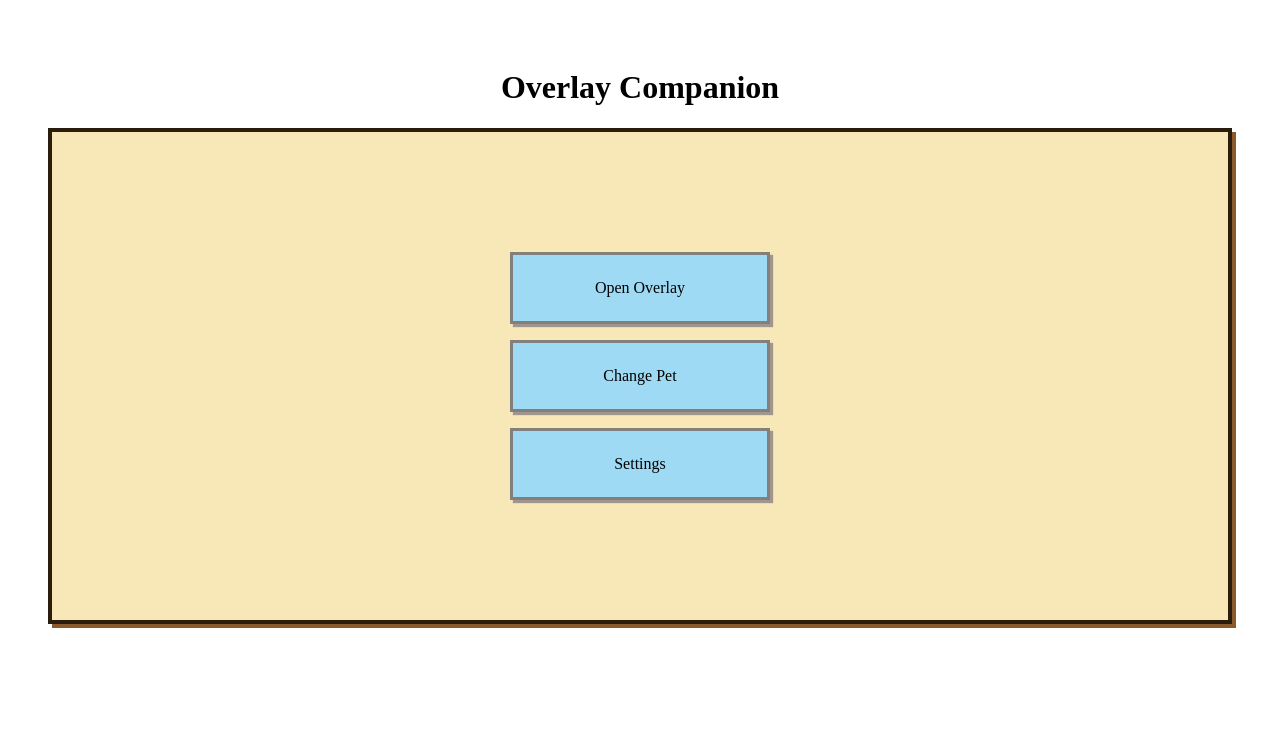
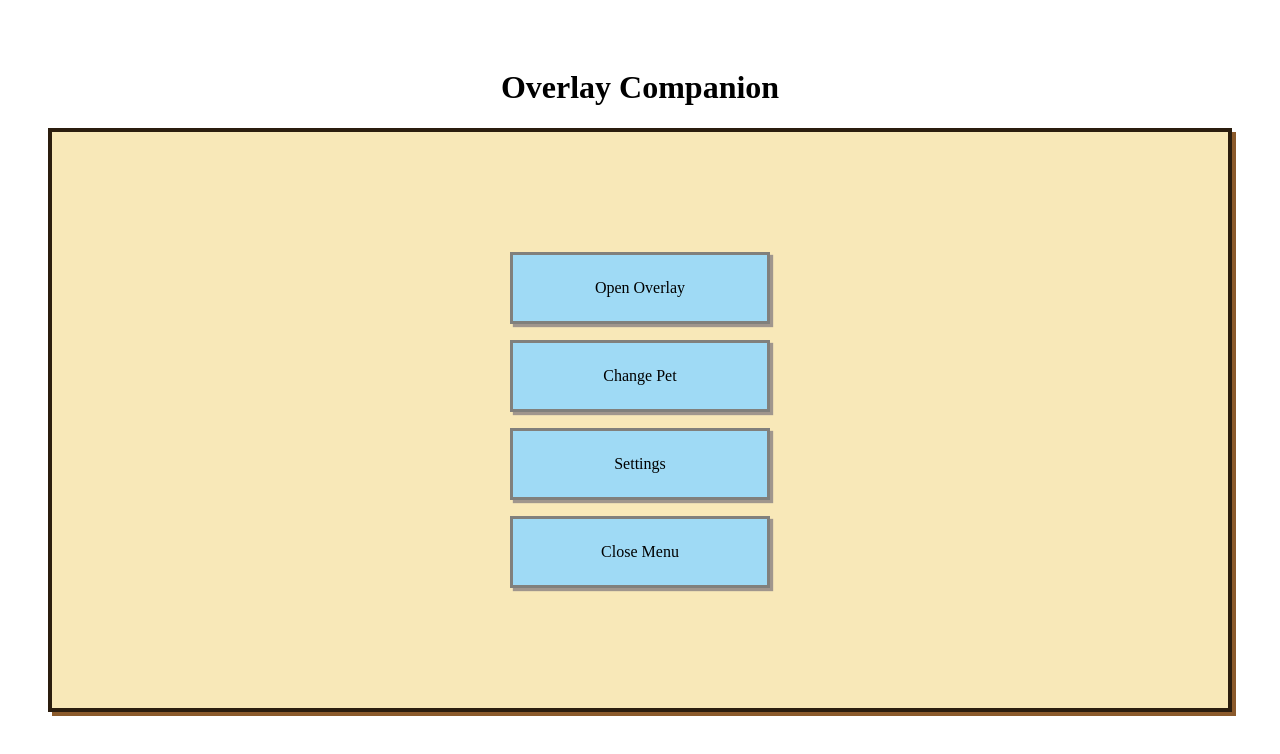
Before and after one commit to gtvincent2000/pet-overlay, a React (Vite) app: page /#/home in a window 1280 px wide. Shown: the top 754 px of the page. Built offline with nearby package versions, Linux system fonts and the light colour scheme.

Commit message:
Added close menu button.

```diff
--- a/src-tauri/capabilities/default.json
+++ b/src-tauri/capabilities/default.json
@@ -11,6 +11,7 @@
     "core:window:allow-set-focus",
     "core:window:allow-set-position",
     "core:window:allow-outer-position",
+    "core:window:allow-close",
     "core:event:allow-listen",
     "core:event:allow-unlisten"
   ]
--- a/src/screens/Home.tsx
+++ b/src/screens/Home.tsx
@@ -1,4 +1,4 @@
-import { openOverlayWindow } from "../tauri/windows";
+import { openOverlayWindow, closeCurrentWindow } from "../tauri/windows";
 import PixelPanel from "../ui/PixelPanel";
 import PixelButton from "../ui/PixelButton";
 
@@ -30,6 +30,9 @@ export default function Home({ onOpenPetSelection, onOpenSettings }: HomeProps)
               <PixelButton onClick={onOpenSettings}>
                 Settings
               </PixelButton>
+              <PixelButton onClick={closeCurrentWindow}>
+                Close Menu
+              </PixelButton>
             </div>
           </PixelPanel>
         </main>
--- a/src/tauri/windows.ts
+++ b/src/tauri/windows.ts
@@ -1,4 +1,9 @@
 import { WebviewWindow } from "@tauri-apps/api/webviewWindow";
+import { getCurrentWindow } from "@tauri-apps/api/window";
+
+export async function closeCurrentWindow() {
+  await getCurrentWindow().close();
+}
 
 export async function openOverlayWindow() {
   const existing = await WebviewWindow.getByLabel("overlay");
```
